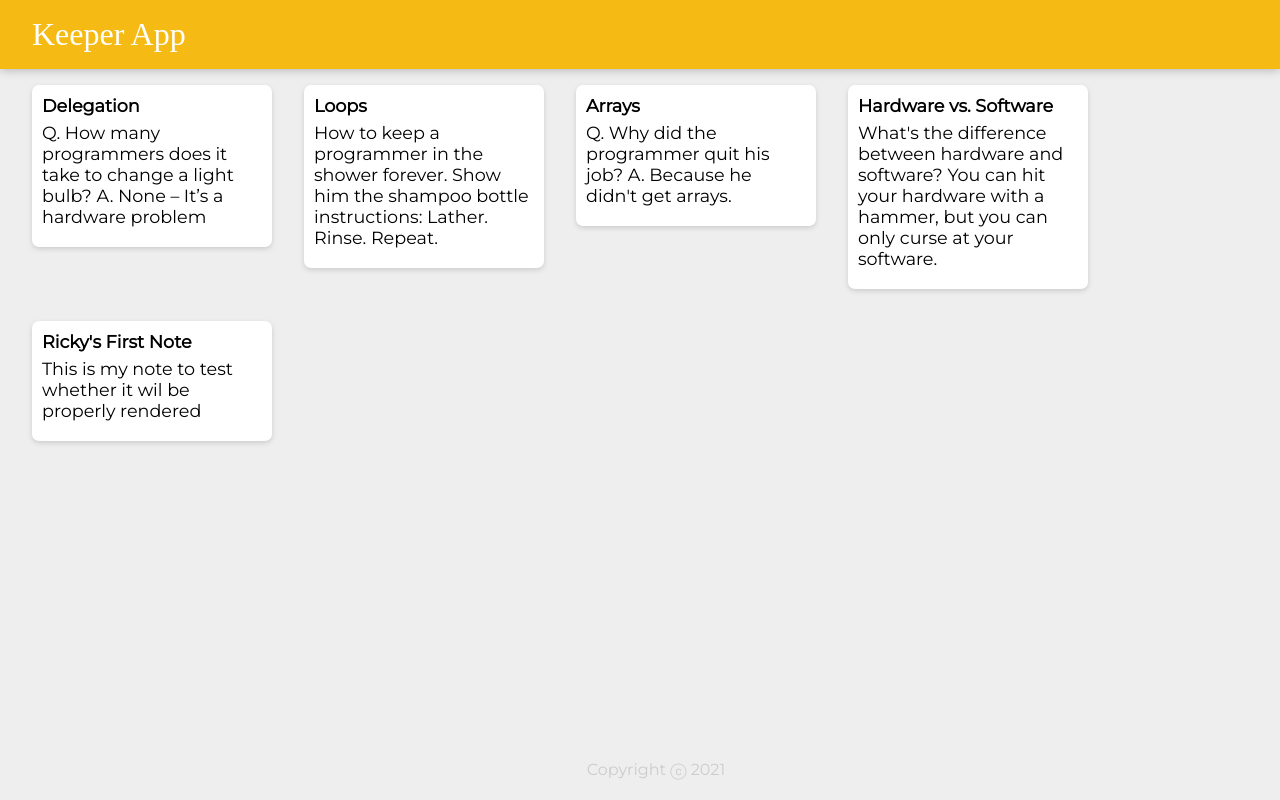
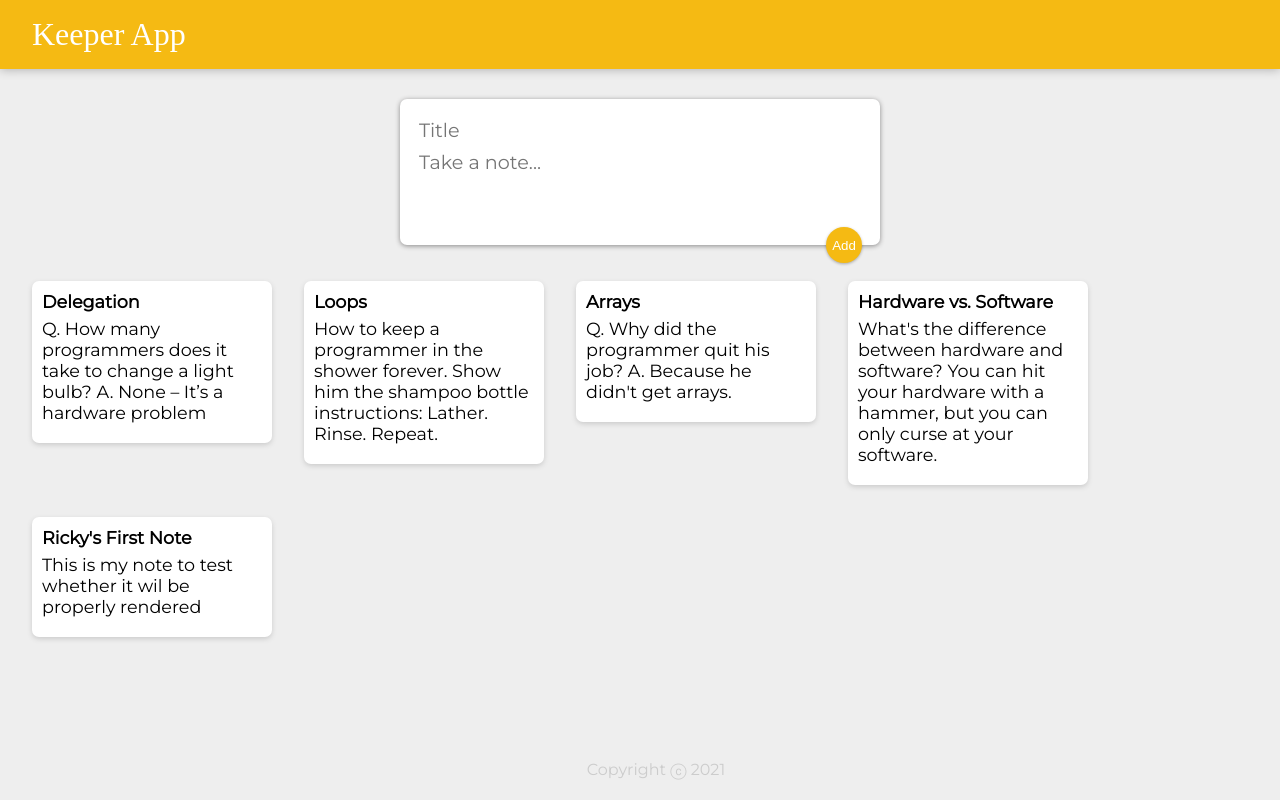
Before and after one commit to Ricksoc/Keeper-App, a React (Create React App) app: page / in a window 1280 px wide. Built offline with nearby package versions, Linux system fonts and the light colour scheme; a web font is replaced by a local one.

Commit message:
added CreateArea form and styling

```diff
--- a/public/styles.css
+++ b/public/styles.css
@@ -54,3 +54,49 @@
   white-space: pre-wrap;
   word-wrap: break-word;
 }
+
+.note button {
+  position: relative;
+  float: right;
+  margin-right: 10px;
+  color: #f5ba13;
+  border: none;
+  width: 36px;
+  height: 36px;
+  cursor: pointer;
+  outline: none;
+}
+
+form {
+  position: relative;
+  width: 480px;
+  margin: 30px auto 20px auto;
+  background: #fff;
+  padding: 15px;
+  border-radius: 7px;
+  box-shadow: 0 1px 5px rgb(138, 137, 137);
+}
+form input,
+form textarea {
+  width: 100%;
+  border: none;
+  padding: 4px;
+  outline: none;
+  font-size: 1.2em;
+  font-family: inherit;
+  resize: none;
+}
+form button {
+  position: absolute;
+  right: 18px;
+  bottom: -18px;
+  background: #f5ba13;
+  color: #fff;
+  border: none;
+  border-radius: 50%;
+  width: 36px;
+  height: 36px;
+  box-shadow: 0 1px 3px rgba(0, 0, 0, 0.3);
+  cursor: pointer;
+  outline: none;
+}
--- a/src/components/App.jsx
+++ b/src/components/App.jsx
@@ -3,12 +3,13 @@
 import Note from "./Note";
 import Footer from "./Footer";
 import Notes from "../notes.js";
+import CreateArea from "./CreateArea";
 
 function App() {
   return (
     <div>
       <Header />
-      <div>
+      <CreateArea />
         {Notes.map((noteInfo) => (
           <Note
             key={noteInfo.key}
@@ -16,7 +17,6 @@
             content={noteInfo.content}
           />
         ))}
-      </div>
       <Footer />
     </div>
   );
--- /dev/null
+++ b/src/components/CreateArea.jsx
@@ -0,0 +1,15 @@
+import React from "react";
+
+function CreateArea() {
+  return (
+    <div>
+      <form>
+        <input name="title" placeholder="Title" />
+        <textarea name="content" placeholder="Take a note..." rows="3" />
+        <button>Add</button>
+      </form>
+    </div>
+  );
+}
+
+export default CreateArea;
```
